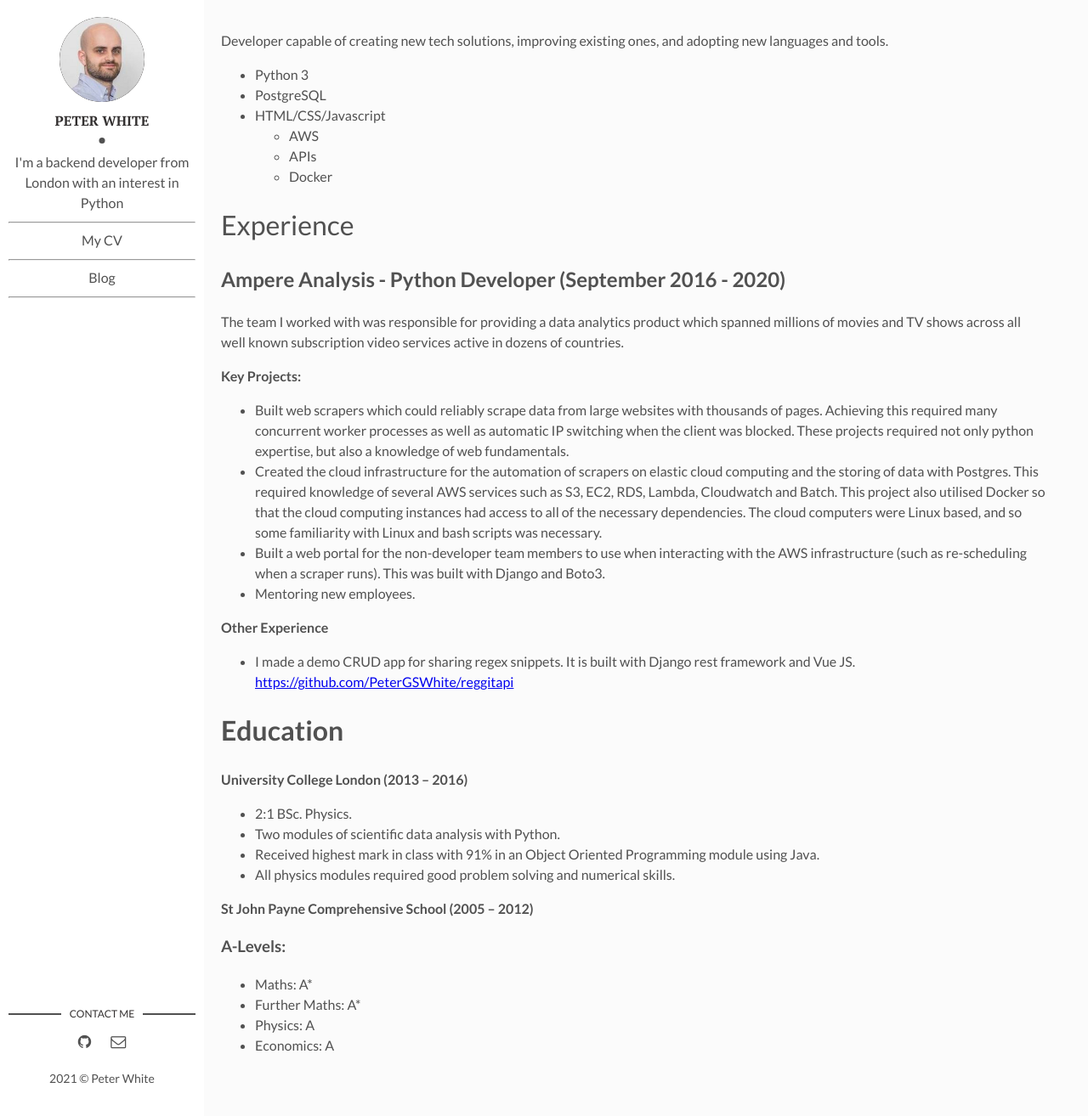
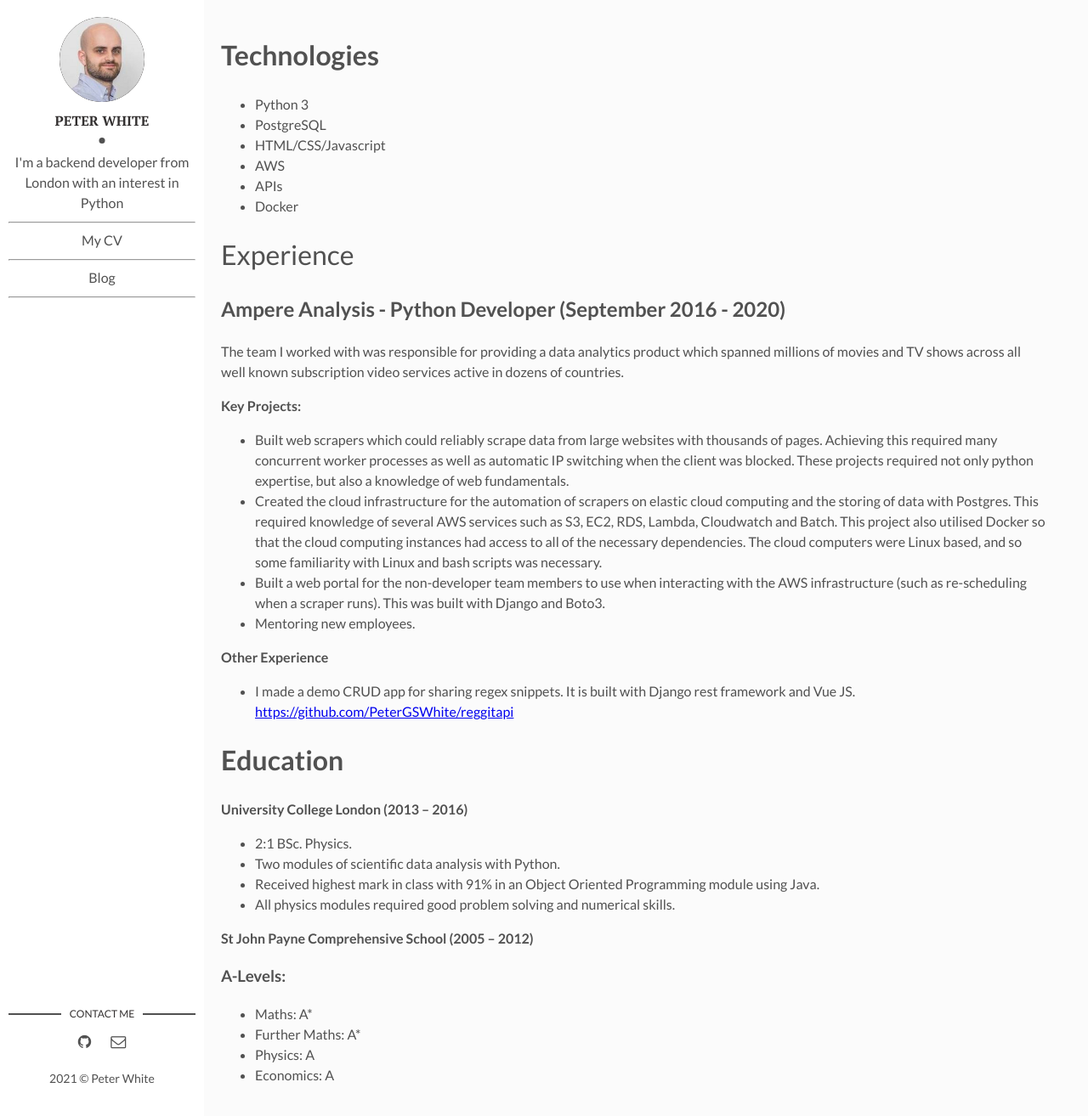
Before and after one commit to PeterGSWhite/PeterGSWhite.github.io, a Jekyll site: the page built from cv.html, in a window 1280 px wide and 1314 px high. Shown: the whole window at 85% size. Built offline with Jekyll 4.4.1, drawn with Linux system fonts in a browser that asks for light colours.

Commit message:
change CV formatting

```diff
--- a/cv.html
+++ b/cv.html
@@ -2,26 +2,14 @@
 layout: main
 ---
 <div>
-    <p>
-        Developer capable of creating new tech solutions, improving existing ones, and adopting new languages and tools.
-        </p>
+    <h1><strong>Technologies</strong></h1>
         <ul>
-
-        <li>Python 3
-
-        <li>PostgreSQL
-
-        <li>HTML/CSS/Javascript
-        <ul>
-
-        <li>AWS
-
-        <li>APIs
-
-        <li>Docker
-        </li>
-        </ul>
-        </li>
+            <li>Python 3</li>
+            <li>PostgreSQL</li>
+            <li>HTML/CSS/Javascript</li>
+            <li>AWS</li>
+            <li>APIs</li>
+            <li>Docker</li>
         </ul>
         <h1>Experience</h1>
 
```
